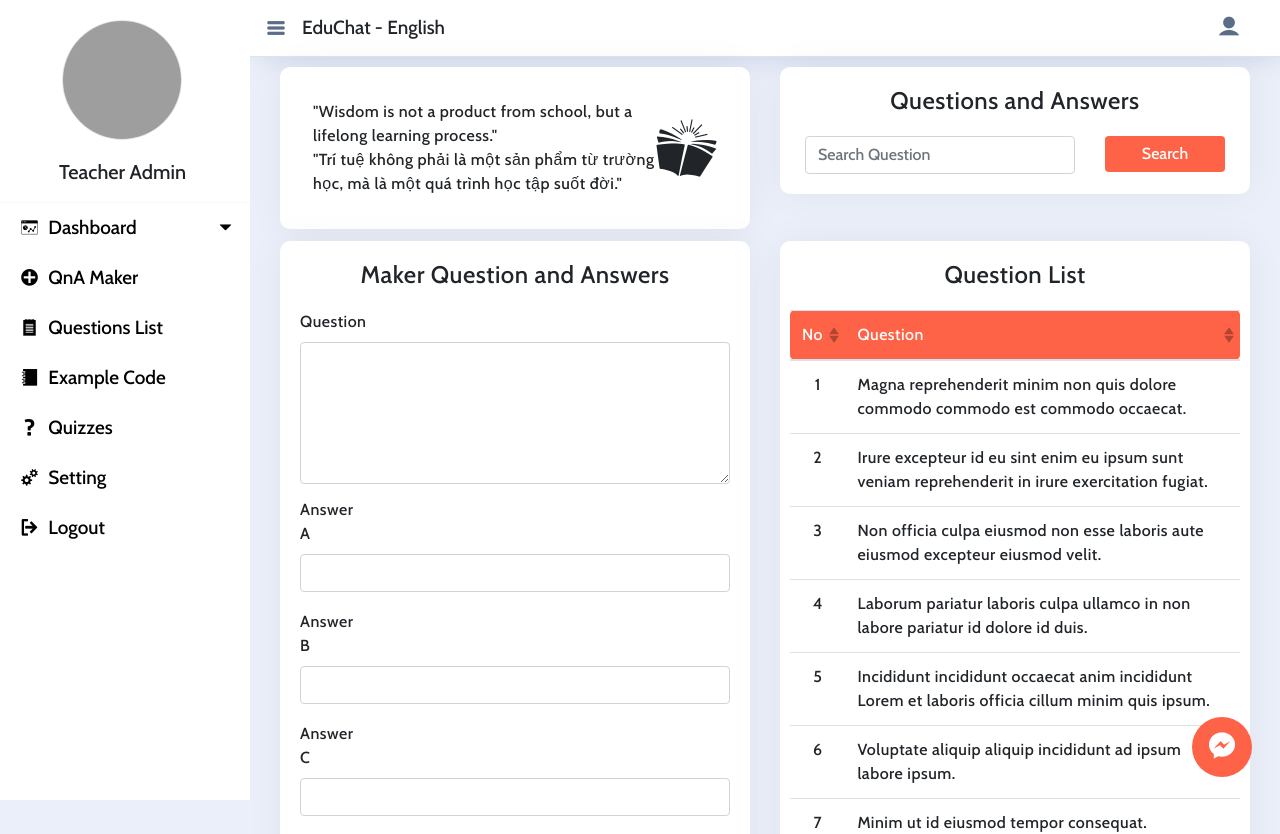
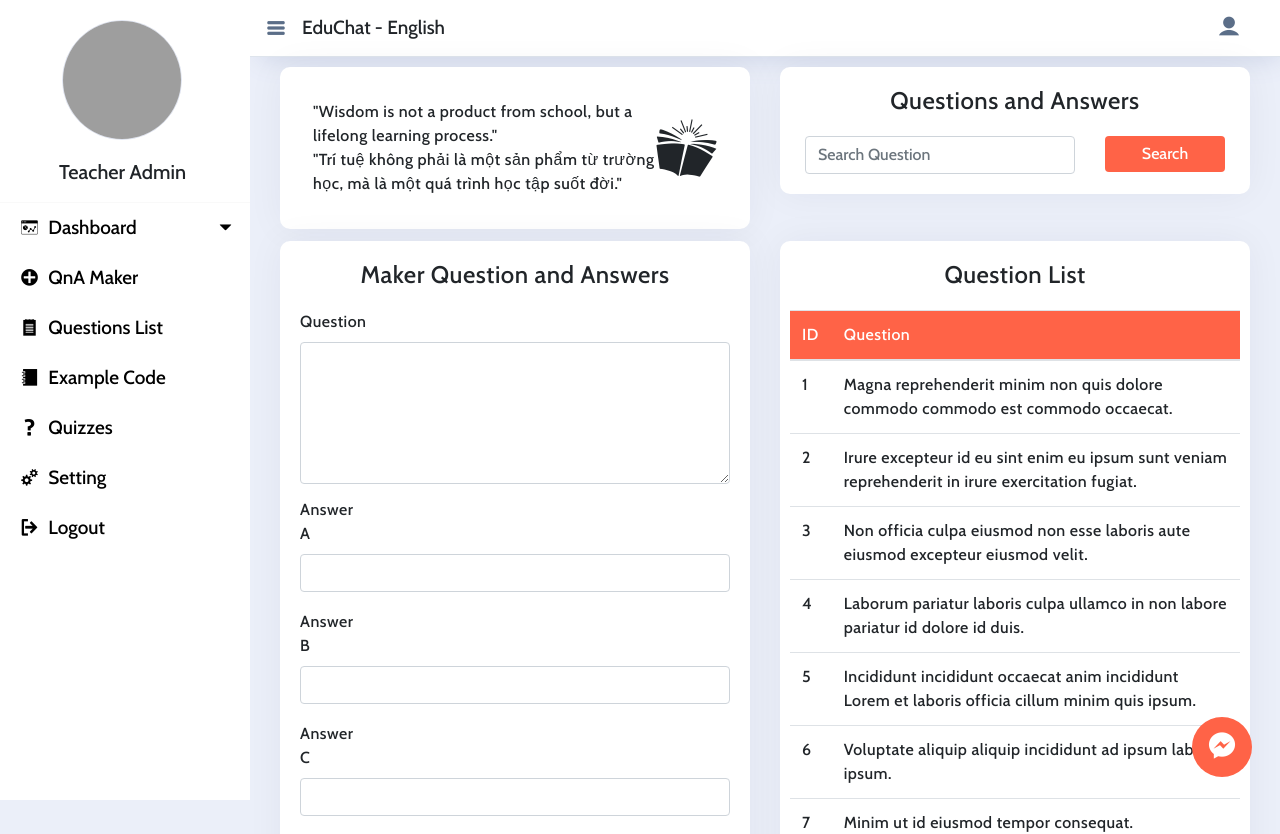
Before and after one commit to vietvd13/UIchatbot, a Vue app: page /#/qna-maker in a window 1280 px wide. Before the commit this address led to /#/dashboard/qna-maker. Shown: the top 834 px of the page. Built offline with nearby package versions, Linux system fonts and the light colour scheme; grey boxes are pictures that could not be loaded.

Commit message:
Add search for all page ( - question management)

```diff
--- a/src/assets/css/Topbar.css
+++ b/src/assets/css/Topbar.css
@@ -22,3 +22,8 @@
 #text-educhat {
     font-size: 19px;
 }
+
+.text a {
+    color: black;
+    text-decoration: none;
+}
--- a/src/components/ExampleCode.vue
+++ b/src/components/ExampleCode.vue
@@ -52,7 +52,7 @@
                     <label for="code">Code</label>
                   </b-col>
                   <b-col sm="12">
-                    <b-form-input v-model="code" disabled="false" id="code"></b-form-input>
+                    <b-form-input v-model="code" :readonly="true" id="code"></b-form-input>
                   </b-col>
                 </b-row>
               </b-col>
@@ -70,7 +70,7 @@
           </div>
 
           <div class="question-list">
-            <table class="table table-hover">
+            <table v-if="items.length" class="table table-hover">
               <thead>
                 <tr>
                   <th class="pick">
@@ -86,7 +86,7 @@
                 </tr>
               </thead>
               <tbody>
-                <tr v-for="item in items" :key="item.No">
+                <tr v-for="item in resultQuery" :key="item.No">
                   <td>
                     <label>
                       <input type="checkbox" :value="item.No" v-model="selected">
@@ -124,64 +124,26 @@ export default {
         addQuestion: '',
         code: 'GCH0717',
         detailCode: '',
-        fields: [
-          {
-            key: 'No',
-            label: 'ID',
-            sortable: true,
-            class: 'no'
-          },
-          {
-            key: 'Question',
-            label: 'Question',
-            sortable: true,
-            class: 'question'
-          },
-          {
-            key: 'AnswerA',
-            label: 'Answer A',
-            sortable: true,
-            class: 'answera'
-          },
-          {
-            key: 'AnswerB',
-            label: 'Answer B',
-            sortable: true,
-            class: 'answerb'
-          },
-          {
-            key: 'AnswerC',
-            label: 'Answer C',
-            sortable: true,
-            class: 'answerc'
-          },
-          {
-            key: 'Actions',
-            label: 'Actions',
-            sortable: false,
-            class: 'actions'
-          }
-        ],
         selectAll: false,
         selected: [],
         items: [
           { No: 1, Question: 'Pariatur minim sunt occaecat nulla duis.', AnswerA: 'DDolore ut adipisicing occaecat ex adipisicing laboris aute enim quis irure et minim id.', AnswerB: 'Fugiat amet in velit tempor minim consectetur.', AnswerC: 'Incididunt deserunt exercitation ad ex.' },
-          { No: 2, Question: 'Pariatur minim sunt occaecat nulla duis.', AnswerA: 'DDolore ut adipisicing occaecat ex adipisicing laboris aute enim quis irure et minim id.', AnswerB: 'Fugiat amet in velit tempor minim consectetur.', AnswerC: 'Incididunt deserunt exercitation ad ex.' },
-          { No: 3, Question: 'Pariatur minim sunt occaecat nulla duis.', AnswerA: 'DDolore ut adipisicing occaecat ex adipisicing laboris aute enim quis irure et minim id.', AnswerB: 'Fugiat amet in velit tempor minim consectetur.', AnswerC: 'Incididunt deserunt exercitation ad ex.' },
-          { No: 4, Question: 'Pariatur minim sunt occaecat nulla duis.', AnswerA: 'DDolore ut adipisicing occaecat ex adipisicing laboris aute enim quis irure et minim id.', AnswerB: 'Fugiat amet in velit tempor minim consectetur.', AnswerC: 'Incididunt deserunt exercitation ad ex.' },
-          { No: 5, Question: 'Pariatur minim sunt occaecat nulla duis.', AnswerA: 'DDolore ut adipisicing occaecat ex adipisicing laboris aute enim quis irure et minim id.', AnswerB: 'Fugiat amet in velit tempor minim consectetur.', AnswerC: 'Incididunt deserunt exercitation ad ex.' },
-          { No: 6, Question: 'Pariatur minim sunt occaecat nulla duis.', AnswerA: 'DDolore ut adipisicing occaecat ex adipisicing laboris aute enim quis irure et minim id.', AnswerB: 'Fugiat amet in velit tempor minim consectetur.', AnswerC: 'Incididunt deserunt exercitation ad ex.' },
-          { No: 7, Question: 'Pariatur minim sunt occaecat nulla duis.', AnswerA: 'DDolore ut adipisicing occaecat ex adipisicing laboris aute enim quis irure et minim id.', AnswerB: 'Fugiat amet in velit tempor minim consectetur.', AnswerC: 'Incididunt deserunt exercitation ad ex.' },
-          { No: 8, Question: 'Pariatur minim sunt occaecat nulla duis.', AnswerA: 'DDolore ut adipisicing occaecat ex adipisicing laboris aute enim quis irure et minim id.', AnswerB: 'Fugiat amet in velit tempor minim consectetur.', AnswerC: 'Incididunt deserunt exercitation ad ex.' },
-          { No: 9, Question: 'Pariatur minim sunt occaecat nulla duis.', AnswerA: 'DDolore ut adipisicing occaecat ex adipisicing laboris aute enim quis irure et minim id.', AnswerB: 'Fugiat amet in velit tempor minim consectetur.', AnswerC: 'Incididunt deserunt exercitation ad ex.' },
-          { No: 10, Question: 'Pariatur minim sunt occaecat nulla duis.', AnswerA: 'DDolore ut adipisicing occaecat ex adipisicing laboris aute enim quis irure et minim id.', AnswerB: 'Fugiat amet in velit tempor minim consectetur.', AnswerC: 'Incididunt deserunt exercitation ad ex.' },
-          { No: 11, Question: 'Pariatur minim sunt occaecat nulla duis.', AnswerA: 'DDolore ut adipisicing occaecat ex adipisicing laboris aute enim quis irure et minim id.', AnswerB: 'Fugiat amet in velit tempor minim consectetur.', AnswerC: 'Incididunt deserunt exercitation ad ex.' },
-          { No: 12, Question: 'Pariatur minim sunt occaecat nulla duis.', AnswerA: 'DDolore ut adipisicing occaecat ex adipisicing laboris aute enim quis irure et minim id.', AnswerB: 'Fugiat amet in velit tempor minim consectetur.', AnswerC: 'Incididunt deserunt exercitation ad ex.' },
-          { No: 13, Question: 'Pariatur minim sunt occaecat nulla duis.', AnswerA: 'DDolore ut adipisicing occaecat ex adipisicing laboris aute enim quis irure et minim id.', AnswerB: 'Fugiat amet in velit tempor minim consectetur.', AnswerC: 'Incididunt deserunt exercitation ad ex.' },
-          { No: 14, Question: 'Pariatur minim sunt occaecat nulla duis.', AnswerA: 'DDolore ut adipisicing occaecat ex adipisicing laboris aute enim quis irure et minim id.', AnswerB: 'Fugiat amet in velit tempor minim consectetur.', AnswerC: 'Incididunt deserunt exercitation ad ex.' },
-          { No: 15, Question: 'Pariatur minim sunt occaecat nulla duis.', AnswerA: 'DDolore ut adipisicing occaecat ex adipisicing laboris aute enim quis irure et minim id.', AnswerB: 'Fugiat amet in velit tempor minim consectetur.', AnswerC: 'Incididunt deserunt exercitation ad ex.' },
-          { No: 16, Question: 'Pariatur minim sunt occaecat nulla duis.', AnswerA: 'DDolore ut adipisicing occaecat ex adipisicing laboris aute enim quis irure et minim id.', AnswerB: 'Fugiat amet in velit tempor minim consectetur.', AnswerC: 'Incididunt deserunt exercitation ad ex.' },
-          { No: 17, Question: 'Pariatur minim sunt occaecat nulla duis.', AnswerA: 'DDolore ut adipisicing occaecat ex adipisicing laboris aute enim quis irure et minim id.', AnswerB: 'Fugiat amet in velit tempor minim consectetur.', AnswerC: 'Incididunt deserunt exercitation ad ex.' },
+          { No: 2, Question: 'Consequat culpa nostrud nostrud Lorem nulla enim tempor ut.', AnswerA: 'DDolore ut adipisicing occaecat ex adipisicing laboris aute enim quis irure et minim id.', AnswerB: 'Fugiat amet in velit tempor minim consectetur.', AnswerC: 'Incididunt deserunt exercitation ad ex.' },
+          { No: 3, Question: 'Pariatur sunt irure aliquip exercitation eiusmod reprehenderit voluptate laboris elit do cillum nisi..', AnswerA: 'DDolore ut adipisicing occaecat ex adipisicing laboris aute enim quis irure et minim id.', AnswerB: 'Fugiat amet in velit tempor minim consectetur.', AnswerC: 'Incididunt deserunt exercitation ad ex.' },
+          { No: 4, Question: 'Consectetur nostrud consequat occaecat cillum nostrud dolore excepteur aliqua fugiat aliqua velit.', AnswerA: 'DDolore ut adipisicing occaecat ex adipisicing laboris aute enim quis irure et minim id.', AnswerB: 'Fugiat amet in velit tempor minim consectetur.', AnswerC: 'Incididunt deserunt exercitation ad ex.' },
+          { No: 5, Question: 'Deserunt nulla duis adipisicing consectetur tempor incididunt excepteur pariatur irure.', AnswerA: 'DDolore ut adipisicing occaecat ex adipisicing laboris aute enim quis irure et minim id.', AnswerB: 'Fugiat amet in velit tempor minim consectetur.', AnswerC: 'Incididunt deserunt exercitation ad ex.' },
+          { No: 6, Question: 'Magna mollit ad est consectetur enim aliqua ea reprehenderit esse ea sunt.', AnswerA: 'DDolore ut adipisicing occaecat ex adipisicing laboris aute enim quis irure et minim id.', AnswerB: 'Fugiat amet in velit tempor minim consectetur.', AnswerC: 'Incididunt deserunt exercitation ad ex.' },
+          { No: 7, Question: 'Consequat reprehenderit quis ut est enim voluptate tempor duis minim id.', AnswerA: 'DDolore ut adipisicing occaecat ex adipisicing laboris aute enim quis irure et minim id.', AnswerB: 'Fugiat amet in velit tempor minim consectetur.', AnswerC: 'Incididunt deserunt exercitation ad ex.' },
+          { No: 8, Question: 'Irure eu laboris do esse exercitation dolor consectetur velit velit officia amet ea in.', AnswerA: 'DDolore ut adipisicing occaecat ex adipisicing laboris aute enim quis irure et minim id.', AnswerB: 'Fugiat amet in velit tempor minim consectetur.', AnswerC: 'Incididunt deserunt exercitation ad ex.' },
+          { No: 9, Question: 'Enim ut ea officia in voluptate est ad dolore.', AnswerA: 'DDolore ut adipisicing occaecat ex adipisicing laboris aute enim quis irure et minim id.', AnswerB: 'Fugiat amet in velit tempor minim consectetur.', AnswerC: 'Incididunt deserunt exercitation ad ex.' },
+          { No: 10, Question: 'Voluptate reprehenderit aute commodo excepteur aute ullamco et velit.', AnswerA: 'DDolore ut adipisicing occaecat ex adipisicing laboris aute enim quis irure et minim id.', AnswerB: 'Fugiat amet in velit tempor minim consectetur.', AnswerC: 'Incididunt deserunt exercitation ad ex.' },
+          { No: 11, Question: 'Deserunt velit ex Lorem id sit est velit non ex excepteur.', AnswerA: 'DDolore ut adipisicing occaecat ex adipisicing laboris aute enim quis irure et minim id.', AnswerB: 'Fugiat amet in velit tempor minim consectetur.', AnswerC: 'Incididunt deserunt exercitation ad ex.' },
+          { No: 12, Question: 'Exercitation consectetur enim aliquip occaecat eu officia proident ipsum occaecat occaecat do sit.', AnswerA: 'DDolore ut adipisicing occaecat ex adipisicing laboris aute enim quis irure et minim id.', AnswerB: 'Fugiat amet in velit tempor minim consectetur.', AnswerC: 'Incididunt deserunt exercitation ad ex.' },
+          { No: 13, Question: 'Non consequat commodo ipsum fugiat et minim proident.', AnswerA: 'DDolore ut adipisicing occaecat ex adipisicing laboris aute enim quis irure et minim id.', AnswerB: 'Fugiat amet in velit tempor minim consectetur.', AnswerC: 'Incididunt deserunt exercitation ad ex.' },
+          { No: 14, Question: 'Amet fugiat laborum anim nulla dolor ea eiusmod ullamco deserunt.', AnswerA: 'DDolore ut adipisicing occaecat ex adipisicing laboris aute enim quis irure et minim id.', AnswerB: 'Fugiat amet in velit tempor minim consectetur.', AnswerC: 'Incididunt deserunt exercitation ad ex.' },
+          { No: 15, Question: 'Minim aliquip in nisi minim ex irure.', AnswerA: 'DDolore ut adipisicing occaecat ex adipisicing laboris aute enim quis irure et minim id.', AnswerB: 'Fugiat amet in velit tempor minim consectetur.', AnswerC: 'Incididunt deserunt exercitation ad ex.' },
+          { No: 16, Question: 'Sit quis sunt consequat cupidatat in do quis in consequat laboris.', AnswerA: 'DDolore ut adipisicing occaecat ex adipisicing laboris aute enim quis irure et minim id.', AnswerB: 'Fugiat amet in velit tempor minim consectetur.', AnswerC: 'Incididunt deserunt exercitation ad ex.' },
+          { No: 17, Question: 'Esse aliqua nulla fugiat sit sint.', AnswerA: 'DDolore ut adipisicing occaecat ex adipisicing laboris aute enim quis irure et minim id.', AnswerB: 'Fugiat amet in velit tempor minim consectetur.', AnswerC: 'Incididunt deserunt exercitation ad ex.' },
         ]
       }
     },
@@ -193,7 +155,17 @@ export default {
             this.selected.push(this.items[i].No);
           }
         }
-        console.log(this.selected)
+      }
+    },
+    computed: {
+      resultQuery() {
+        if(this.keyword) {
+          return this.items.filter((item) => {
+            return this.keyword.toLowerCase().split(' ').every(v => item.Question.toLowerCase().includes(v))
+          })
+        }else {
+          return this.items
+        }
       }
     }
 }
--- a/src/components/QnAMaker.vue
+++ b/src/components/QnAMaker.vue
@@ -109,14 +109,22 @@
               <h4 id="title">Question List</h4>
             </center>
             <div class="question-list">
-              <b-table
-                hover
-                :items="items"
-                :fields="fields"
-                id="tableList"
-                class="table"
-              >
-              </b-table>
+
+              <table v-if="items.length" class="table table-hover">
+                <thead>
+                  <tr>
+                    <th>ID</th>
+                    <th>Question</th>
+                  </tr>
+                </thead>
+                <tbody>
+                  <tr v-for="item in resultQuery" :key="item.No">
+                    <td>{{ item.No }}</td>
+                    <td>{{ item.Question }}</td>
+                  </tr>
+                </tbody>
+              </table>
+
             </div>
           </div>
         </div>
@@ -241,6 +249,17 @@ export default {
           { No: 18, Question: 'Occaecat fugiat ad duis veniam sunt.' },
         ]
       }
+    },
+    computed: {
+      resultQuery() {
+        if(this.keyword) {
+          return this.items.filter((item) => {
+            return this.keyword.toLowerCase().split(' ').every(v => item.Question.toLowerCase().includes(v))
+          })
+        }else {
+          return this.items
+        }
+      }
     }
 }
 </script>
--- a/src/components/Topbar.vue
+++ b/src/components/Topbar.vue
@@ -18,8 +18,8 @@
                     <template v-slot:button-content>
                         <i class="icofont-ui-user"></i>
                     </template>
-                    <b-dropdown-item href="#"><i class="icofont-tools"></i> Settings</b-dropdown-item>
-                    <b-dropdown-item href="#"><i class="icofont-logout"></i> Logout</b-dropdown-item>
+                    <b-dropdown-item class="text"><router-link to='/dashboard/setting'><i class="icofont-settings-alt"></i> Setting</router-link></b-dropdown-item>
+                    <b-dropdown-item class="text"><router-link to='/login'><i class="icofont-logout"></i> Logout</router-link></b-dropdown-item>
                 </b-nav-item-dropdown>
             </b-navbar-nav>
         </b-collapse>
```
